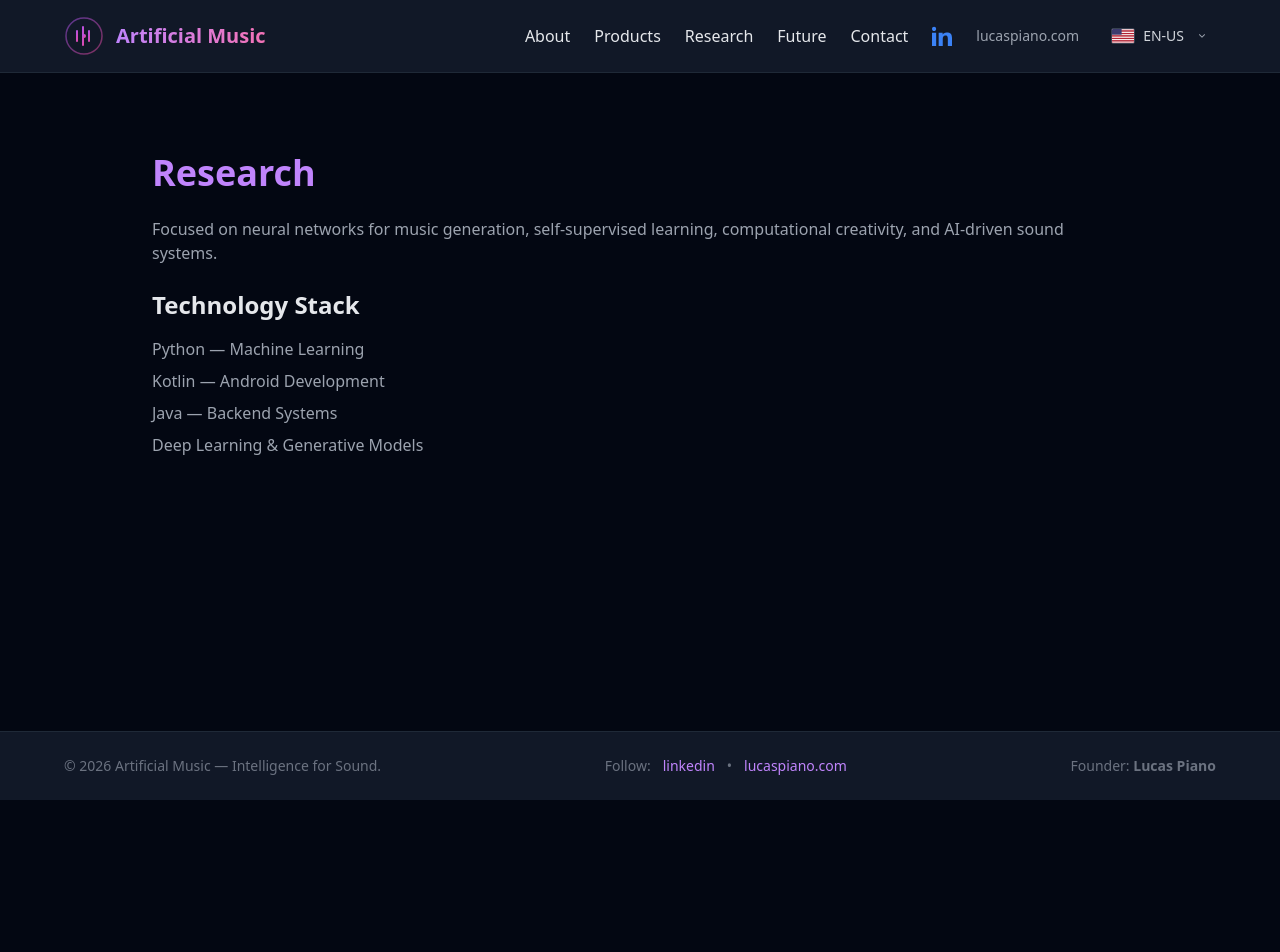
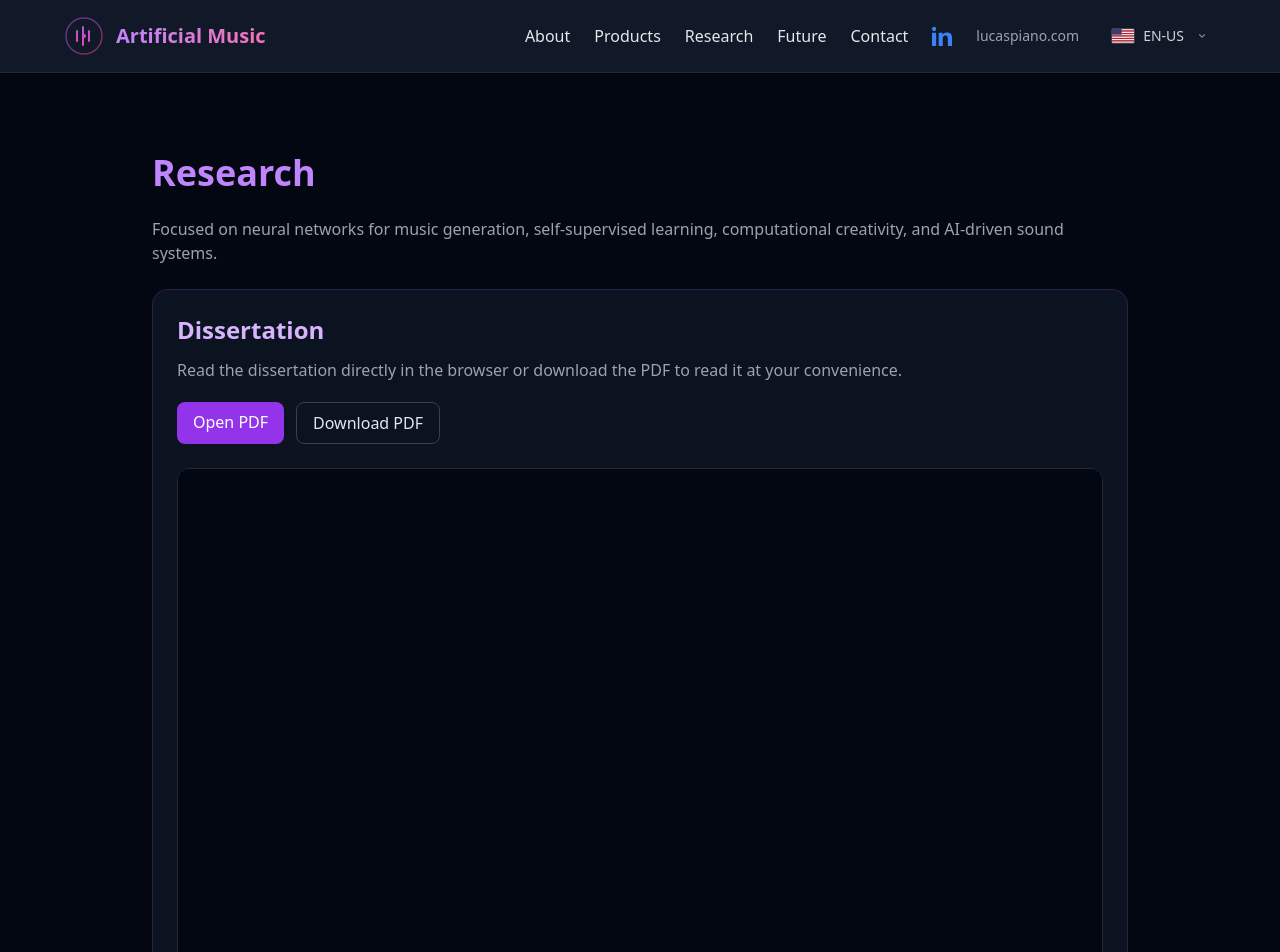
Before and after one commit to lucaspiano/artificialmusic_website, a React (Vite) app: page /research in a window 1280 px wide. Shown: the top 952 px of the page. Before the commit the page ends 800 px from the top, so only its background shows below. Built offline with nearby package versions, Linux system fonts and the light colour scheme.

Commit message:
Add dissertation PDF to research page

```diff
--- a/src/i18n.jsx
+++ b/src/i18n.jsx
@@ -24,6 +24,10 @@ const translations = {
     product_pulsegarden_desc: "A bio-inspired generative sound ecosystem evolving in real time for emotional regulation and stress modulation.",
     research: "Research",
     research_intro: "Focused on neural networks for music generation, self-supervised learning, computational creativity, and AI-driven sound systems.",
+    dissertation_title: "Dissertation",
+    dissertation_desc: "Read the dissertation directly in the browser or download the PDF to read it at your convenience.",
+    dissertation_open: "Open PDF",
+    dissertation_download: "Download PDF",
     tech_stack_title: "Technology Stack",
     tech_stack: [
       "Python — Machine Learning",
@@ -77,6 +81,10 @@ const translations = {
     product_pulsegarden_desc: "Ecossistema sonoro generativo bio-inspirado que evolui em tempo real para regulação emocional e modulação de estresse.",
     research: "Pesquisa",
     research_intro: "Focado em redes neurais para geração musical, aprendizado auto-supervisionado, criatividade computacional e sistemas sonoros dirigidos por IA.",
+    dissertation_title: "Dissertação",
+    dissertation_desc: "Leia a dissertação diretamente no navegador ou baixe o PDF para ler quando quiser.",
+    dissertation_open: "Abrir PDF",
+    dissertation_download: "Baixar PDF",
     tech_stack_title: "Stack Tecnológico",
     tech_stack: [
       "Python — Machine Learning",
@@ -131,6 +139,10 @@ const translations = {
     product_pulsegarden_desc: "Un ecosistema sonoro generativo bioinspirado que evoluciona en tiempo real para la regulación emocional y la modulación del estrés.",
     research: "Investigación",
     research_intro: "Enfocado en redes neuronales para generación musical, aprendizaje auto-supervisado, creatividad computacional y sistemas de sonido impulsados por IA.",
+    dissertation_title: "Disertación",
+    dissertation_desc: "Lee la disertación directamente en el navegador o descarga el PDF para leerla cuando quieras.",
+    dissertation_open: "Abrir PDF",
+    dissertation_download: "Descargar PDF",
     tech_stack_title: "Stack Tecnológico",
     tech_stack: [
       "Python — Machine Learning",
--- a/src/pages/Research.jsx
+++ b/src/pages/Research.jsx
@@ -4,12 +4,45 @@ import { useI18n } from "../i18n";
 function Research() {
   const { t } = useI18n();
   const stack = t("tech_stack") || [];
+  const pdfUrl = "/documents/Dissertation%20-%20Final%20-%20Lucas%20-%20English%20-%20Translated.pdf";
 
   return (
     <div className="max-w-5xl mx-auto px-6 py-20">
       <h1 className="text-4xl font-bold text-purple-400 mb-6">{t("research")}</h1>
 
       <p className="text-gray-400 mb-6">{t("research_intro")}</p>
+
+      <div className="mb-10 rounded-2xl border border-purple-500/20 bg-gray-900/70 p-6 shadow-lg">
+        <h2 className="text-2xl font-semibold mb-3 text-purple-300">{t("dissertation_title")}</h2>
+        <p className="text-gray-400 mb-5">{t("dissertation_desc")}</p>
+
+        <div className="flex flex-wrap gap-3 mb-6">
+          <a
+            href={pdfUrl}
+            target="_blank"
+            rel="noopener noreferrer"
+            className="rounded-lg bg-purple-600 px-4 py-2 font-medium text-white transition hover:bg-purple-500"
+          >
+            {t("dissertation_open")}
+          </a>
+          <a
+            href={pdfUrl}
+            download
+            className="rounded-lg border border-gray-700 px-4 py-2 font-medium text-gray-200 transition hover:bg-gray-800"
+          >
+            {t("dissertation_download")}
+          </a>
+        </div>
+
+        <div className="overflow-hidden rounded-xl border border-gray-800 bg-black/40">
+          <iframe
+            src={pdfUrl}
+            title={t("dissertation_title")}
+            className="min-h-[560px] w-full"
+            loading="lazy"
+          />
+        </div>
+      </div>
 
       <h2 className="text-2xl font-semibold mb-4">{t("tech_stack_title")}</h2>
       <ul className="text-gray-400 space-y-2">
```
Also changed, not shown: 1 other file (tests, documents, lock files or other folders).
